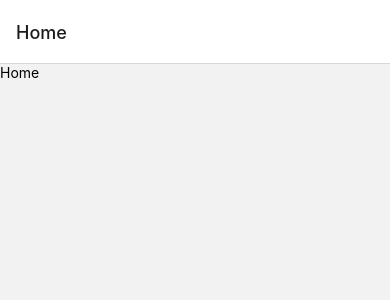
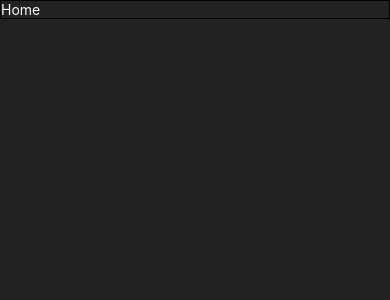
Before and after one commit to toffku/cs317-madtwo, a React Native app: screen /Home in a window 390 px wide. Shown: the top 300 px of the page. Built offline with nearby package versions, Linux system fonts and the light colour scheme.

Commit message:
app base setup

```diff
--- a/App.js
+++ b/App.js
@@ -1,6 +1,5 @@
-import { StatusBar } from "expo-status-bar";
-import { StyleSheet, Text, View } from "react-native";
-import Navigation from "./Navigation";
+import { Text, View } from "react-native";
+import Navigation from "./global/Navigation";
 
 export default function App() {
   return <Navigation />;
--- /dev/null
+++ b/global/GlobalStyles.js
@@ -0,0 +1,9 @@
+import { StyleSheet, Platform } from "react-native";
+
+export default StyleSheet.create({
+  container: {
+    paddingTop: Platform.OS === "android" ? 25 : 0,
+    backgroundColor: "#222",
+    flex: 1,
+  },
+});
--- a/Navigation.js
+++ b/global/Navigation.js
@@ -1,7 +1,7 @@
 import { NavigationContainer } from "@react-navigation/native";
 import { createNativeStackNavigator } from "@react-navigation/native-stack";
-import Home from "./screens/Home";
-import Workouts from "./screens/Workouts";
+import Home from "../screens/Home";
+import Workouts from "../screens/Workouts";
 
 const Stack = createNativeStackNavigator();
 
@@ -10,7 +10,7 @@ function Navigation() {
     <NavigationContainer>
       <Stack.Navigator
         screenOptions={{
-          headerShown: true,
+          headerShown: false,
         }}
       >
         <Stack.Screen name="Home" component={Home} />
--- a/package.json
+++ b/package.json
@@ -17,7 +17,8 @@
     "react": "18.2.0",
     "react-native": "0.73.4",
     "react-native-safe-area-context": "4.8.2",
-    "react-native-screens": "~3.29.0"
+    "react-native-screens": "~3.29.0",
+    "expo-linear-gradient": "~12.7.2"
   },
   "devDependencies": {
     "@babel/core": "^7.20.0",
--- a/screens/Home.js
+++ b/screens/Home.js
@@ -1,11 +1,14 @@
-import { View, Text } from "react-native";
+import { View, Text, SafeAreaView } from "react-native";
 import React from "react";
+import GlobalStyles from "../global/GlobalStyles";
 
 const Home = () => {
   return (
-    <View>
-      <Text>Home</Text>
-    </View>
+    <SafeAreaView style={GlobalStyles.container}>
+      <View className="border">
+        <Text className="text-gray-50">Home</Text>
+      </View>
+    </SafeAreaView>
   );
 };
 
```
Also changed, not shown: 1 other file (tests, documents, lock files or other folders).
